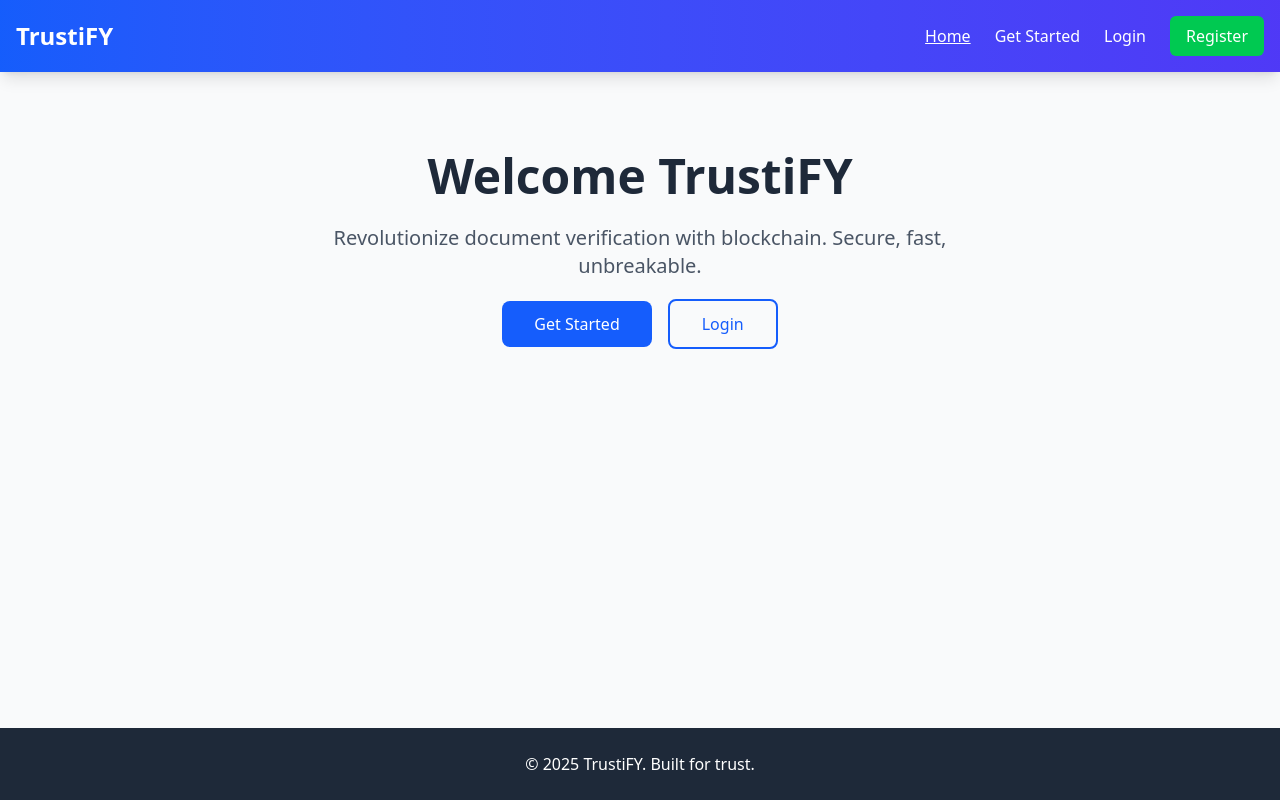
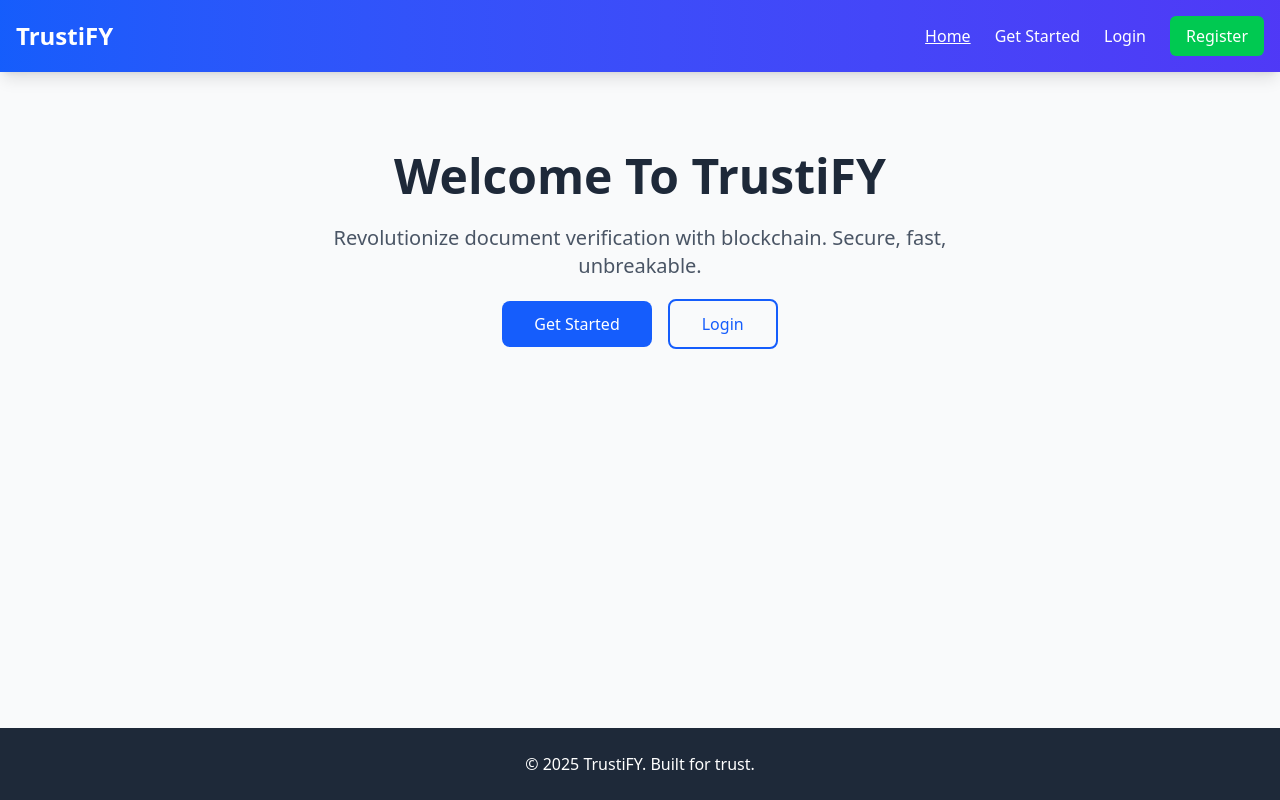
Before and after one commit to SharathKumar-M/TravelX, a React (Vite) app in the folder Travel-web/: page / in a window 1280 px wide. Built offline with nearby package versions, Linux system fonts and the light colour scheme.

Commit message:
Update welcome message in Home component

```diff
--- a/Travel-web/src/pages/public/Home.jsx
+++ b/Travel-web/src/pages/public/Home.jsx
@@ -2,7 +2,7 @@ import { NavLink } from 'react-router-dom';
 
 const Home = () => (
      <div className="text-center py-20 px-4">
-          <h1 className="text-5xl font-bold text-gray-800 mb-6">Welcome TrustiFY</h1>
+          <h1 className="text-5xl font-bold text-gray-800 mb-6">Welcome To TrustiFY</h1>
           <p className="text-xl text-gray-600 mb-8 max-w-2xl mx-auto">
                Revolutionize document verification with blockchain. Secure, fast, unbreakable.
           </p>
```
